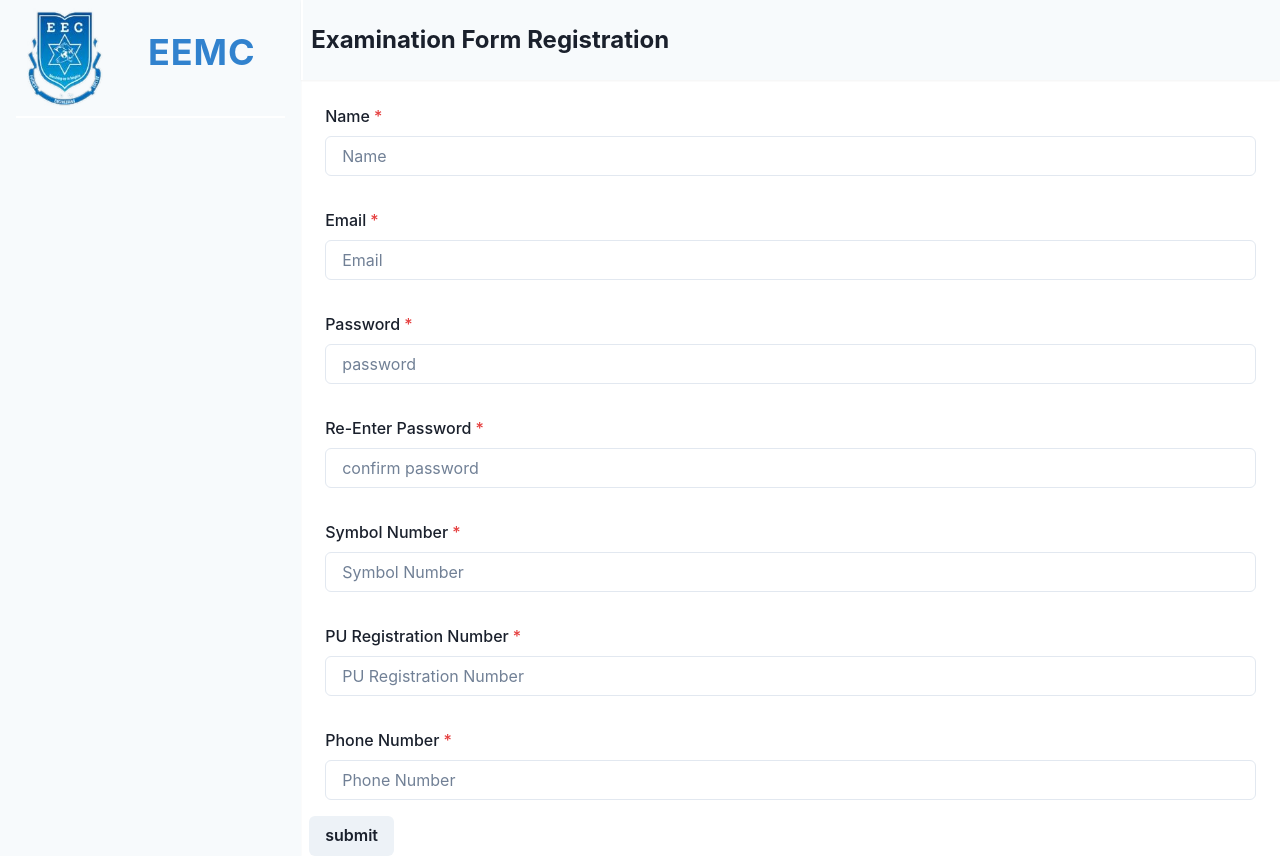
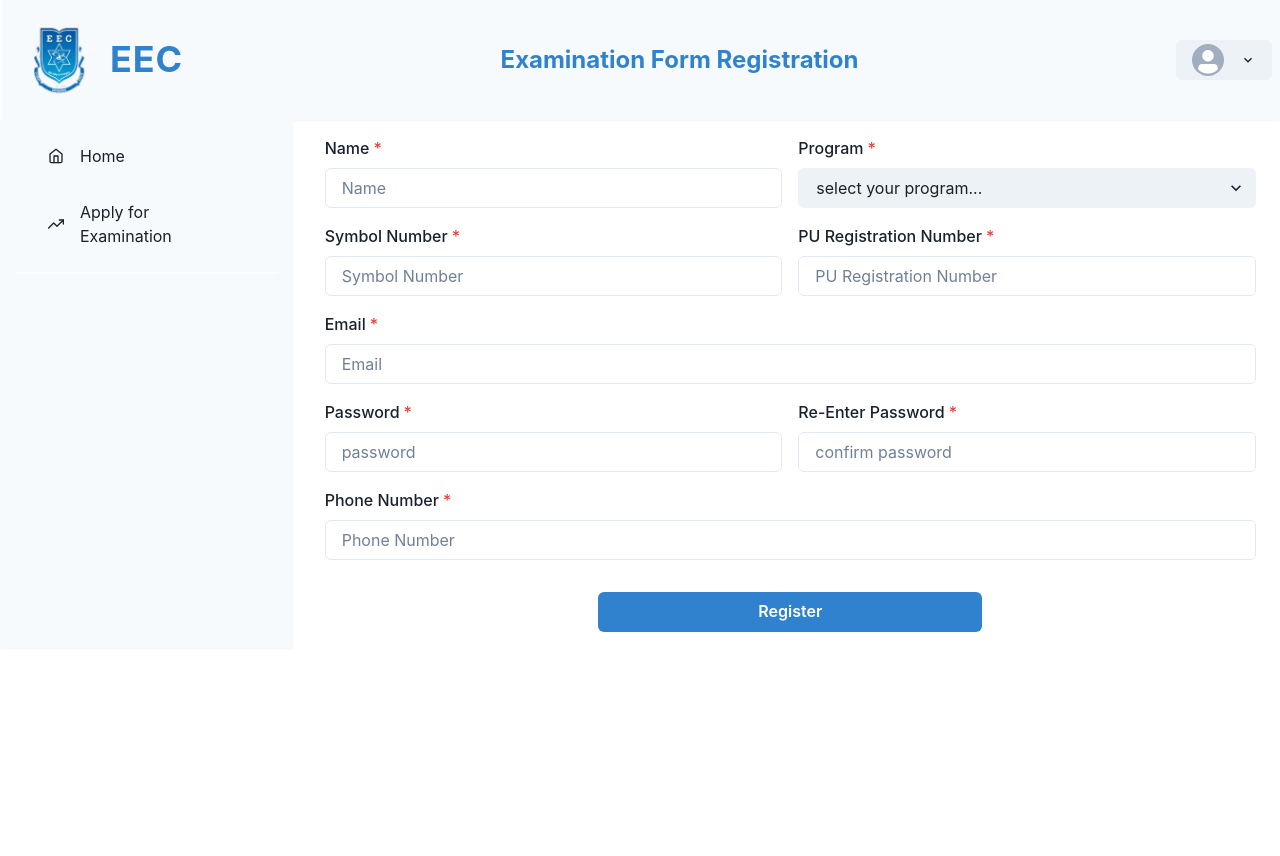
Before and after one commit to manojpudasaini/exam-form-registration-admin, a Next.js app: page /student-registration in a window 1280 px wide. After the commit the page ends 800 px from the top, so only its background shows below. Built offline with nearby package versions, Linux system fonts and the light colour scheme.

Commit message:
dashboard redesigned

```diff
--- a/components/molecules/Header/index.tsx
+++ b/components/molecules/Header/index.tsx
@@ -1,21 +1,99 @@
-import { Flex, Heading, Text } from "@chakra-ui/react";
-
-import React from "react";
+import { ChevronDownIcon, HamburgerIcon } from "@chakra-ui/icons";
+import {
+  Avatar,
+  Box,
+  Button,
+  Drawer,
+  DrawerBody,
+  DrawerCloseButton,
+  DrawerContent,
+  DrawerHeader,
+  DrawerOverlay,
+  Flex,
+  Heading,
+  HStack,
+  IconButton,
+  Menu,
+  MenuButton,
+  MenuItem,
+  MenuList,
+  useDisclosure,
+} from "@chakra-ui/react";
+import Image from "next/image";
+import Sidebar from "../SideBar";
 
 const Header = () => {
+  const { onClose, isOpen, onOpen } = useDisclosure();
   return (
     <Flex
       bg={"gray.50"}
-      height={"10vh"}
+      height={"15vh"}
       w={"full"}
       borderLeft={"2px"}
       borderColor={"white"}
       shadow="sm"
       align={"center"}
+      px={2}
+      py={10}
+      justify={"space-between"}
     >
-      <Heading fontSize={"2xl"} textAlign="center" px={2}>
+      <Box display={{ base: "block", md: "none" }}>
+        <IconButton
+          aria-label="show menu"
+          icon={<HamburgerIcon />}
+          onClick={onOpen}
+        />
+        <Drawer placement={"left"} onClose={onClose} isOpen={isOpen}>
+          <DrawerOverlay />
+          <DrawerContent>
+            <DrawerCloseButton />
+            <DrawerHeader borderBottomWidth="1px">
+              Examination form Registration
+            </DrawerHeader>
+            <DrawerBody>
+              <Sidebar />
+            </DrawerBody>
+          </DrawerContent>
+        </Drawer>
+      </Box>
+      <Flex flexShrink={0} align="center">
+        <Image
+          src="/logo.png"
+          width={100}
+          height={70}
+          objectFit="contain"
+          alt="EEC-logo"
+        />
+        <Heading
+          lineHeight={1.6}
+          color={"blue.500"}
+          letterSpacing={"wide"}
+          display={{ base: "none", md: "flex" }}
+        >
+          EEC
+        </Heading>
+      </Flex>
+      <Heading
+        display={{ base: "none", md: "flex" }}
+        fontSize={{ base: "xl", sm: "2xl" }}
+        textAlign={{ base: "start", md: "center" }}
+        lineHeight={1.6}
+        color={"blue.500"}
+      >
         Examination Form Registration
       </Heading>
+      <Box>
+        <Menu>
+          <MenuButton as={Button} gap={2} rightIcon={<ChevronDownIcon />}>
+            <Avatar size={{ base: "xs", md: "sm" }} variant={""} />
+          </MenuButton>
+          <MenuList>
+            <MenuItem onClick={() => console.log("logged out")}>
+              logout
+            </MenuItem>
+          </MenuList>
+        </Menu>
+      </Box>
     </Flex>
   );
 };
--- /dev/null
+++ b/components/molecules/NavItem/index.tsx
@@ -0,0 +1,46 @@
+import { Flex, FlexProps, Icon, Link } from "@chakra-ui/react";
+import React, { ReactText } from "react";
+import { IconType } from "react-icons";
+
+interface NavItemProps extends FlexProps {
+  icon: IconType;
+  children: ReactText;
+}
+
+const NavItem = ({ icon, children, ...rest }: NavItemProps) => {
+  return (
+    <Link
+      href="#"
+      style={{ textDecoration: "none" }}
+      _focus={{ boxShadow: "none" }}
+    >
+      <Flex
+        align="center"
+        p="4"
+        mx="4"
+        borderRadius="lg"
+        role="group"
+        cursor="pointer"
+        _hover={{
+          bg: "blue.400",
+          color: "white",
+        }}
+        {...rest}
+      >
+        {icon && (
+          <Icon
+            mr="4"
+            fontSize="16"
+            _groupHover={{
+              color: "white",
+            }}
+            as={icon}
+          />
+        )}
+        {children}
+      </Flex>
+    </Link>
+  );
+};
+
+export default NavItem;
--- a/components/molecules/SideBar/index.tsx
+++ b/components/molecules/SideBar/index.tsx
@@ -1,11 +1,31 @@
-import { Flex, Heading, Text, VStack } from "@chakra-ui/react";
-import Image from "next/image";
+import { Flex } from "@chakra-ui/react";
+
 import React from "react";
-
+import { IconType } from "react-icons";
+import {
+  FiHome,
+  FiTrendingUp,
+  FiCompass,
+  FiStar,
+  FiSettings,
+  FiMenu,
+} from "react-icons/fi";
+import NavItem from "../NavItem";
+interface LinkItemProps {
+  name: string;
+  icon: IconType;
+}
+const LinkItems: Array<LinkItemProps> = [
+  { name: "Home", icon: FiHome },
+  { name: "Apply for Examination", icon: FiTrendingUp },
+  // { name: "", icon: FiCompass },
+  // { name: "Favourites", icon: FiStar },
+  // { name: "Settings", icon: FiSettings },
+];
 const Sidebar = () => {
   return (
     <Flex
-      width={"sm"}
+      width={"full"}
       bg={"gray.50"}
       shadow={"sm"}
       h={"auto"}
@@ -14,25 +34,18 @@ const Sidebar = () => {
       align={"start"}
       justify={"space-evenly"}
     >
-      <Flex borderBottom={"2px"} borderColor="white" w={"full"} pb={2}>
-        <Flex flexShrink={0} align="center">
-          <Image
-            src="/logo.png"
-            width={100}
-            height={100}
-            objectFit="contain"
-            alt="EEC-logo"
-          />
-        </Flex>
-        <Heading
-          pl={{ base: "4", md: "8" }}
-          pt={4}
-          lineHeight={1.6}
-          color={"blue.500"}
-          letterSpacing={"wide"}
-        >
-          EEMC
-        </Heading>
+      <Flex
+        borderBottom={"2px"}
+        borderColor="white"
+        w={"full"}
+        pb={2}
+        direction={"column"}
+      >
+        {LinkItems.map((link) => (
+          <NavItem key={link.name} icon={link.icon}>
+            {link.name}
+          </NavItem>
+        ))}
       </Flex>
     </Flex>
   );
--- a/components/organisms/Layout/index.tsx
+++ b/components/organisms/Layout/index.tsx
@@ -1,4 +1,4 @@
-import { Flex, HStack, VStack } from "@chakra-ui/react";
+import { Box, Flex, HStack, VStack } from "@chakra-ui/react";
 import React from "react";
 import Header from "../../molecules/Header";
 import Sidebar from "../../molecules/SideBar";
@@ -9,13 +9,17 @@ interface LayoutProps {
 
 const Layout = ({ children }: LayoutProps) => {
   return (
-    <Flex w={"full"}>
-      <Sidebar />
-      <VStack w="full" align={"stretch"}>
-        <Header />
-        <div style={{ padding: "0 8px 0 8px" }}>{children}</div>
-      </VStack>
-    </Flex>
+    <VStack w={"full"} spacing={0}>
+      <Header />
+
+      <HStack w={"full"} align={"stretch"}>
+        <Flex w={"sm"} display={{ base: "none", md: "flex" }}>
+          <Sidebar />
+        </Flex>
+
+        <div style={{ width: "100%", padding: "0 8px 0 8px" }}>{children}</div>
+      </HStack>
+    </VStack>
   );
 };
 
--- a/package.json
+++ b/package.json
@@ -9,6 +9,7 @@
     "lint": "next lint"
   },
   "dependencies": {
+    "@chakra-ui/icons": "^2.0.2",
     "@chakra-ui/react": "^2.2.1",
     "@emotion/react": "^11",
     "@emotion/styled": "^11",
@@ -20,6 +21,7 @@
     "react": "18.1.0",
     "react-dom": "18.1.0",
     "react-hook-form": "^7.32.1",
+    "react-icons": "^4.4.0",
     "yup": "^0.32.11"
   },
   "devDependencies": {
--- a/pages/student-registration/index.tsx
+++ b/pages/student-registration/index.tsx
@@ -4,19 +4,38 @@ import { yupResolver } from "@hookform/resolvers/yup";
 import { useForm } from "react-hook-form";
 import {
   Button,
+  Flex,
   FormControl,
   FormErrorMessage,
   FormLabel,
   Input,
+  Select,
+  SimpleGrid,
+  VStack,
 } from "@chakra-ui/react";
 import axios from "axios";
 
+const programOptions = [
+  {
+    option: "BE-Information Technlogy",
+    value: "BE-IT",
+  },
+  {
+    option: "BE-Computer",
+    value: "BE-Com",
+  },
+  {
+    option: "BE-Civil",
+    value: "BE-Civil",
+  },
+];
 const validationSchema = yup.object().shape({
   name: yup.string().required("This field is mandatory"),
   email: yup
     .string()
     .required("This field is mandatory")
     .email("invalid email"),
+  program: yup.string().required("select your program"),
   symbol_number: yup
     .string()
     .required("This field is mandatory")
@@ -43,6 +62,7 @@ const validationSchema = yup.object().shape({
 });
 type LoginFormInputs = {
   name: string;
+  program: string;
   email: string;
   symbol_number: string;
   registration_number: string;
@@ -73,22 +93,73 @@ function StudentRegistration() {
   console.log(errors);
 
   return (
-    <div>
+    <VStack align={"stretch"} p={4}>
       <form onSubmit={handleSubmit(formSubmit)}>
-        <FormControl isInvalid={!!errors?.name?.message} p="4" isRequired>
+        <Flex direction={"column"} gap={4} w={"full"}>
+          <SimpleGrid columns={[1, null, 2]} gap={4}>
+            <FormControl isInvalid={!!errors?.name?.message} isRequired>
               <FormLabel>Name</FormLabel>
-
               <Input type="name" placeholder="Name" {...register("name")} />
               <FormErrorMessage>{errors?.name?.message}</FormErrorMessage>
             </FormControl>
+            <FormControl isInvalid={!!errors?.program?.message} isRequired>
+              <FormLabel>Program</FormLabel>
 
-        <FormControl isInvalid={!!errors?.email?.message} p="4" isRequired>
+              <Select
+                variant={"filled"}
+                {...register("program")}
+                defaultValue=""
+              >
+                <option hidden disabled value="">
+                  select your program...
+                </option>
+                {programOptions.map((item, key) => (
+                  <option key={key} value={item.value}>
+                    {item.option}
+                  </option>
+                ))}
+              </Select>
+              <FormErrorMessage>{errors?.name?.message}</FormErrorMessage>
+            </FormControl>
+          </SimpleGrid>
+          <SimpleGrid columns={[1, null, 2]} minChildWidth={200} gap={4}>
+            <FormControl
+              isInvalid={!!errors?.symbol_number?.message}
+              isRequired
+            >
+              <FormLabel>Symbol Number</FormLabel>
+
+              <Input
+                placeholder="Symbol Number"
+                {...register("symbol_number")}
+              />
+              <FormErrorMessage>
+                {errors?.symbol_number?.message}
+              </FormErrorMessage>
+            </FormControl>
+            <FormControl
+              isInvalid={!!errors?.registration_number?.message}
+              isRequired
+            >
+              <FormLabel>PU Registration Number</FormLabel>
+
+              <Input
+                placeholder="PU Registration Number"
+                {...register("registration_number")}
+              />
+              <FormErrorMessage>
+                {errors?.registration_number?.message}
+              </FormErrorMessage>
+            </FormControl>
+          </SimpleGrid>
+          <FormControl isInvalid={!!errors?.email?.message} isRequired>
             <FormLabel>Email</FormLabel>
 
             <Input type="email" placeholder="Email" {...register("email")} />
             <FormErrorMessage>{errors?.email?.message}</FormErrorMessage>
           </FormControl>
-        <FormControl isInvalid={!!errors?.password?.message} p="4" isRequired>
+          <SimpleGrid columns={[1, null, 2]} gap={4}>
+            <FormControl isInvalid={!!errors?.password?.message} isRequired>
               <FormLabel>Password</FormLabel>
               <Input
                 type="password"
@@ -99,7 +170,6 @@ function StudentRegistration() {
             </FormControl>
             <FormControl
               isInvalid={!!errors?.passwordConfirmation?.message}
-          p="4"
               isRequired
             >
               <FormLabel>Re-Enter Password</FormLabel>
@@ -112,36 +182,9 @@ function StudentRegistration() {
                 {errors?.passwordConfirmation?.message}
               </FormErrorMessage>
             </FormControl>
-        <FormControl
-          isInvalid={!!errors?.symbol_number?.message}
-          p="4"
-          isRequired
-        >
-          <FormLabel>Symbol Number</FormLabel>
+          </SimpleGrid>
 
-          <Input placeholder="Symbol Number" {...register("symbol_number")} />
-          <FormErrorMessage>{errors?.symbol_number?.message}</FormErrorMessage>
-        </FormControl>
-        <FormControl
-          isInvalid={!!errors?.registration_number?.message}
-          p="4"
-          isRequired
-        >
-          <FormLabel>PU Registration Number</FormLabel>
-
-          <Input
-            placeholder="PU Registration Number"
-            {...register("registration_number")}
-          />
-          <FormErrorMessage>
-            {errors?.registration_number?.message}
-          </FormErrorMessage>
-        </FormControl>
-        <FormControl
-          isInvalid={!!errors?.phone_number?.message}
-          p="4"
-          isRequired
-        >
+          <FormControl isInvalid={!!errors?.phone_number?.message} isRequired>
             <FormLabel>Phone Number</FormLabel>
 
             <Input placeholder="Phone Number" {...register("phone_number")} />
@@ -149,9 +192,18 @@ function StudentRegistration() {
             <FormErrorMessage>{errors?.phone_number?.message}</FormErrorMessage>
           </FormControl>
 
-        <Button type="submit">submit</Button>
+          <Button
+            type="submit"
+            colorScheme={"blue"}
+            width={"sm"}
+            mt={4}
+            alignSelf={"center"}
+          >
+            Register
+          </Button>
+        </Flex>
       </form>
-    </div>
+    </VStack>
   );
 }
 
```
Also changed, not shown: 1 other file (tests, documents, lock files or other folders). Lines whose indentation alone changed are shown as unchanged.
